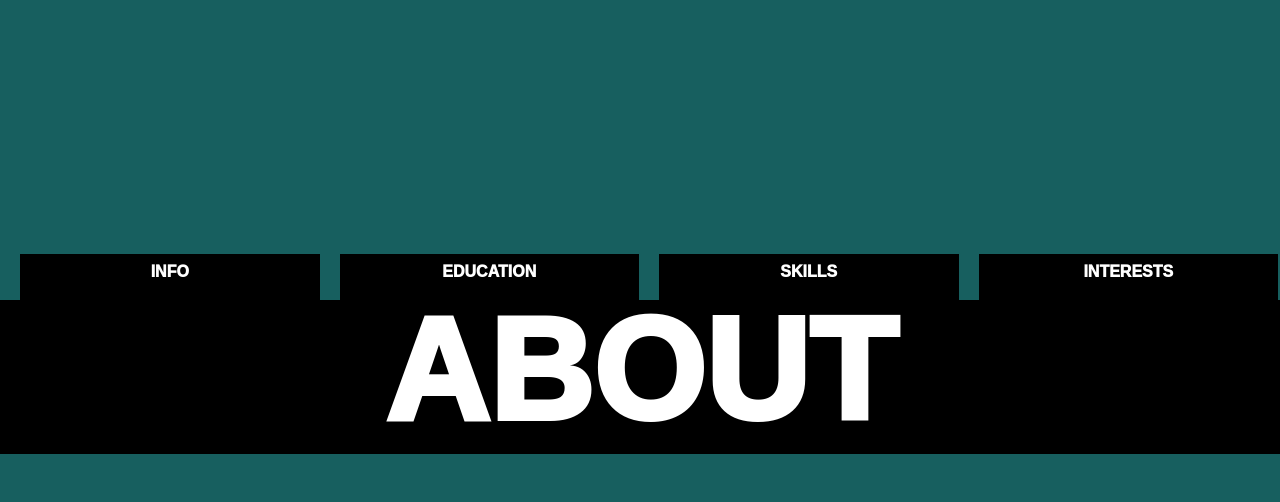
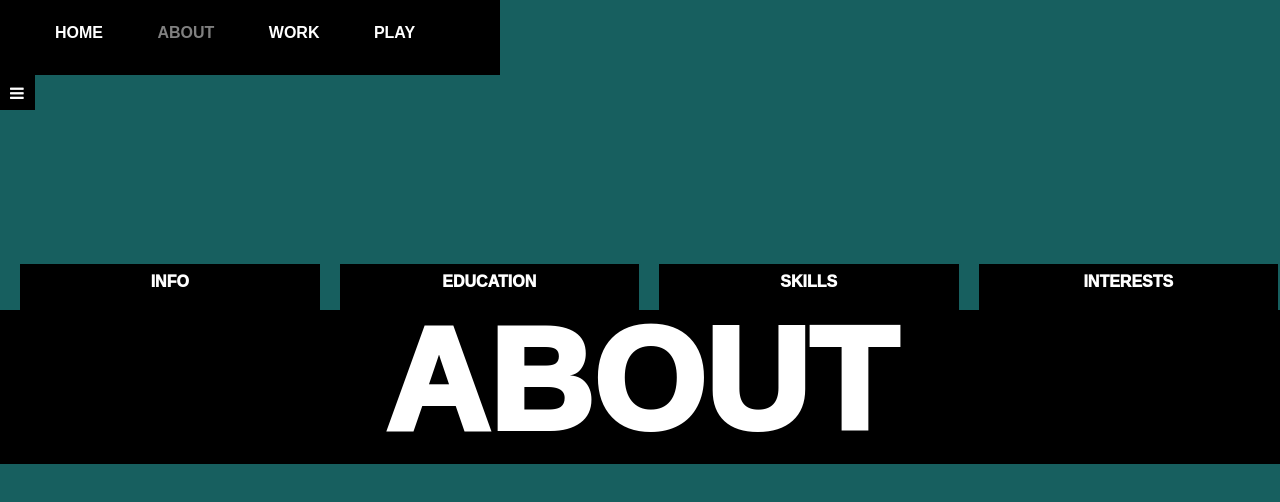
Before and after one commit to bdarson/landing, a plain HTML site: page about.html in a window 1280 px wide. Drawn offline with nearby package versions, Linux system fonts and the light colour scheme.

Commit message:
Menu + Placeholder
Implemented a menu for the non-landing pages, and added a placeholder for the Work page.

ISSUE: dunno if it just hasn't uploaded server side or what, but the menu isn't displaying properly on the about page. Check later, give it a few hours

```diff
--- a/about.html
+++ b/about.html
@@ -3,10 +3,24 @@
         <title>Darson Design</title>
         <link rel="stylesheet" href="reset.css">
         <link rel="stylesheet" href="styles.css">
+        <link rel="stylesheet" href="https://cdnjs.cloudflare.com/ajax/libs/font-awesome/4.7.0/css/font-awesome.min.css">
         <script src="https://code.jquery.com/jquery-3.7.1.min.js"></script>
         <script src="script.js"></script>
     </head>
     <body>
+        <div class="menu">
+            <div class="menu-pop">
+                <div class="menu-links">
+                    <ul>
+                        <li><a href="index.html" class="hov-menu">HOME</a></li>
+                        <li><a href="#" class="active" class="hov-menu">ABOUT</a></li>
+                        <li><a href="work.html" class="hov-menu">WORK</a></li>
+                        <li><a class="hov-menu" href="https://www.darsondesign.com/darsondesign/index.html">PLAY</a></li>
+                    </ul>
+                </div>
+            </div>
+            <div class="menu-btn"><i class="fa fa-bars"></i></div>
+        </div>
         <div class="header-cen">
             <h1>ABOUT</h1>
         </div>
--- a/styles.css
+++ b/styles.css
@@ -176,12 +176,12 @@ p {
         color:white;
         background-color:black;
         padding:0 0 10px 0;
-        top:300;
+        top:200;
     }
 
     .back-slide {
         position:relative;
-        top:100;
+        top:0;
         float:left;
         z-index:1;
         background-color:black;
@@ -192,7 +192,7 @@ p {
     }
 
         .back-slide:hover {
-            top:-20;
+            top:-120;
         }
 
     .label-text {
@@ -218,3 +218,59 @@ p {
     margin:0;
     padding:0;
 }
+
+.menu-pop {
+    position:relative;
+    background-color:black;
+    color:white;
+    font-family: sans-serif;
+    width:500px;
+    height:75px;
+}
+
+.menu-links li {
+    display:inline-block;
+    padding:25px;
+    margin: auto;
+}
+
+.menu-links li a {
+    text-decoration: none;
+    color:white;
+    font-weight:bold;
+    transition: color .2s;
+}
+
+.menu-links li a:hover {
+    color:grey;
+}
+
+.menu {
+    position:relative;
+    top:-75px;
+    transition: top .5s;
+}
+
+    .menu:hover {
+        top: 0;
+    }
+
+.menu-links {
+    position:relative;
+    padding-left:30px;
+}
+
+    .menu-links li .active {
+        color:grey;
+    }
+
+.menu-btn {
+    position: relative;
+    background-color: black;
+    color: white;
+    top: 0;
+    left: 0;
+    height:15px;
+    width:15px;
+    padding:10px;
+}
```
Also changed, not shown: work.html (+17 -0 lines).
